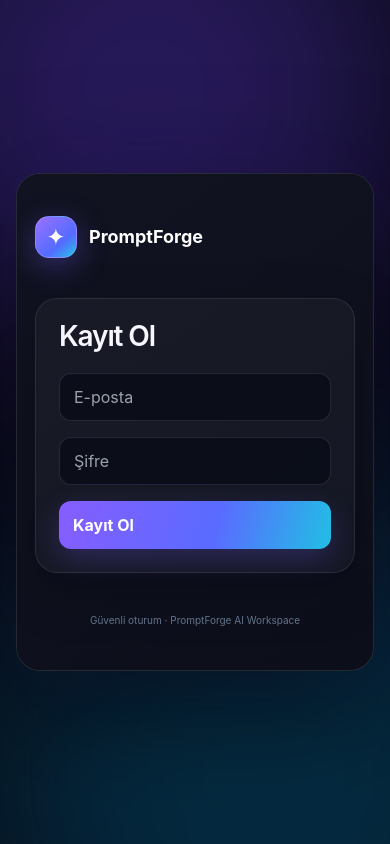
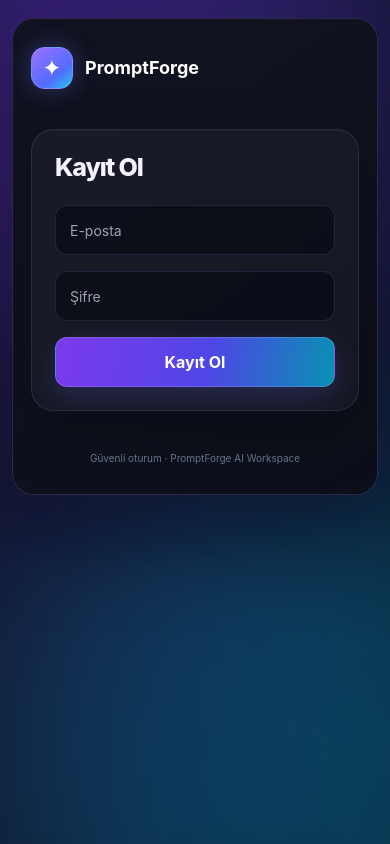
Before and after one commit to syntaxxsl/promptforge-nextjs, a Next.js app in the folder v2/: page /signup in a window 390 px wide. Built offline with nearby package versions, Linux system fonts and the light colour scheme; no server answers.

Commit message:
style(v2): polish Neon Universe and mobile layouts

```diff
--- a/v2/app/globals.css
+++ b/v2/app/globals.css
@@ -745,3 +745,52 @@ body{background:radial-gradient(ellipse at 15% -10%,rgba(113,88,255,.10),transpa
 @media(max-width:900px){.pf-discover-grid{grid-template-columns:repeat(2,minmax(0,1fr))}.pf-launchpad-orbit{width:85px;height:85px}}
 @media(max-width:600px){.pf-launchpad{padding:18px;border-radius:18px}.pf-launchpad-orbit{display:none}.pf-launchpad-actions{grid-template-columns:1fr}.pf-launchpad-actions>a{padding:10px}.pf-discover-heading{align-items:flex-start;flex-direction:column}.pf-discover-grid{gap:8px}.pf-discover-tile{min-height:140px;padding:12px}}
 @media(prefers-reduced-motion:reduce){.pf-launchpad-orbit,.pf-feature-card{animation:none}}
+
+
+/* Neon Universe responsive polish — shared visual system */
+:root{--pf-neon-violet:#a78bfa;--pf-neon-cyan:#67e8f9;--pf-neon-pink:#f0abfc;--pf-neon-blue:#60a5fa;--pf-neon-green:#6ee7b7;--pf-neon-amber:#fcd34d}
+html{scroll-behavior:smooth;scroll-padding-top:88px}body{overflow-x:hidden}
+button,a,input,textarea,select{-webkit-tap-highlight-color:transparent}
+.pf-app{isolation:isolate}.pf-topbar{z-index:35}
+.pf-workspace-rail{position:sticky;top:76px;z-index:29;overflow-x:auto;border-bottom:1px solid var(--pf-border);background:color-mix(in srgb,var(--pf-bg) 88%,transparent);backdrop-filter:blur(18px)}
+.pf-workspace-rail-inner{display:flex;min-width:max-content;align-items:center;gap:7px;padding:10px clamp(12px,2vw,30px)}
+.pf-workspace-rail-label{margin-right:5px;color:var(--pf-muted);font-size:9px;font-weight:850;letter-spacing:.17em}
+.pf-workspace-pill{display:inline-flex;min-height:36px;align-items:center;gap:7px;border:1px solid transparent;border-radius:11px;padding:0 11px;color:var(--pf-muted);font-size:11px;white-space:nowrap;transition:background .2s,color .2s,border-color .2s,box-shadow .2s}
+.pf-workspace-pill:hover{border-color:var(--pf-border);background:var(--pf-surface-2);color:var(--pf-fg)}
+.pf-workspace-pill.is-active{border-color:rgba(167,139,250,.28);background:linear-gradient(110deg,rgba(139,92,246,.2),rgba(34,211,238,.08));color:var(--pf-fg);box-shadow:0 0 22px rgba(139,92,246,.09)}
+.pf-command-trigger{display:inline-flex;min-height:38px;align-items:center;gap:9px;border:1px solid var(--pf-border);border-radius:11px;background:var(--pf-surface);padding:0 12px;color:var(--pf-muted);font-size:11px;transition:border-color .2s,box-shadow .2s}
+.pf-command-trigger:hover{border-color:rgba(167,139,250,.4);box-shadow:0 0 22px rgba(139,92,246,.1);color:var(--pf-fg)}
+.pf-hero{border-color:rgba(167,139,250,.22);background:linear-gradient(115deg,#111321 0%,#17152b 54%,#102334 100%)}
+.pf-hero-orb-one{animation:pf-neon-drift 13s ease-in-out infinite alternate}.pf-hero-orb-two{animation:pf-neon-drift 17s ease-in-out infinite alternate-reverse}
+.pf-hero-orbit{animation:pf-orbit-pulse 7s ease-in-out infinite;box-shadow:0 0 35px rgba(139,92,246,.18),inset 0 0 28px rgba(34,211,238,.08)}
+.pf-gradient-text{background-image:linear-gradient(100deg,#c4b5fd 0%,#7dd3fc 48%,#f0abfc 100%);background-size:180% auto;animation:pf-gradient-flow 8s linear infinite}
+.pf-feature-card{--pf-card-glow:rgba(139,92,246,.12);box-shadow:inset 0 1px rgba(255,255,255,.025),0 12px 34px rgba(0,0,0,.14)}
+.pf-feature-card.tone-violet{--pf-card-glow:rgba(139,92,246,.18);border-color:rgba(167,139,250,.17)}.pf-feature-card.tone-blue{--pf-card-glow:rgba(56,189,248,.16);border-color:rgba(56,189,248,.16)}.pf-feature-card.tone-pink{--pf-card-glow:rgba(236,72,153,.16);border-color:rgba(236,72,153,.16)}.pf-feature-card.tone-green{--pf-card-glow:rgba(16,185,129,.15);border-color:rgba(16,185,129,.16)}
+.pf-feature-card:hover{box-shadow:0 18px 45px rgba(0,0,0,.24),0 0 28px var(--pf-card-glow)}.pf-feature-icon{box-shadow:inset 0 0 22px var(--pf-card-glow),0 0 18px var(--pf-card-glow)}
+.pf-category-card{position:relative;overflow:hidden;transition:border-color .2s,transform .2s,box-shadow .2s}.pf-category-card:hover{transform:translateY(-2px);border-color:rgba(167,139,250,.22);box-shadow:0 14px 35px rgba(0,0,0,.13)}
+.pf-launchpad{position:relative;overflow:hidden;border:1px solid rgba(139,92,246,.22);border-radius:24px;background:radial-gradient(ellipse at 5% 0%,rgba(139,92,246,.15),transparent 42%),radial-gradient(ellipse at 100% 90%,rgba(34,211,238,.1),transparent 38%),linear-gradient(130deg,#141426,#101a29)}
+.pf-launchpad:after{position:absolute;inset:0;pointer-events:none;content:"";opacity:.16;background-image:radial-gradient(rgba(255,255,255,.5) .7px,transparent .7px);background-size:18px 18px;mask-image:linear-gradient(110deg,#000,transparent 72%)}.pf-launchpad>*{position:relative;z-index:1}
+.pf-auth-page{background:radial-gradient(ellipse at 12% 10%,rgba(124,58,237,.2),transparent 34rem),radial-gradient(ellipse at 92% 85%,rgba(6,182,212,.14),transparent 32rem),#080a12}
+.pf-auth-shell{border-color:rgba(167,139,250,.2);background:rgba(13,15,27,.88);box-shadow:0 30px 100px rgba(0,0,0,.48),0 0 70px rgba(124,58,237,.09);backdrop-filter:blur(24px)}
+.pf-auth-showcase{background:radial-gradient(ellipse at 80% 15%,rgba(124,58,237,.28),transparent 24rem),linear-gradient(145deg,#15132a,#101d2c 85%)}
+.pf-auth-form-side{background:linear-gradient(145deg,rgba(18,19,33,.97),rgba(12,15,25,.97))}
+.pf-auth-form-side form{border:1px solid rgba(167,139,250,.17);border-radius:22px;background:linear-gradient(145deg,rgba(27,27,46,.94),rgba(17,21,34,.96));padding:clamp(20px,4vw,32px);box-shadow:0 20px 60px rgba(0,0,0,.22),inset 0 1px rgba(255,255,255,.035)}
+.pf-auth-form-side form h1{margin-bottom:8px;font-size:clamp(25px,4vw,32px);font-weight:800;letter-spacing:-.045em;color:#f5f3ff}
+.pf-auth-form-side form .pf-input{min-height:48px;border-radius:12px;border-color:rgba(167,139,250,.16);background:rgba(7,10,19,.65);font-size:14px}
+.pf-auth-form-side form .pf-input:focus{border-color:#a78bfa;box-shadow:0 0 0 3px rgba(139,92,246,.13)}
+.pf-auth-form-side form .pf-btn-primary{min-height:48px;justify-content:center;border:1px solid rgba(196,181,253,.25);border-radius:12px;background:linear-gradient(100deg,#7c3aed,#4f46e5 55%,#0891b2);box-shadow:0 10px 28px rgba(99,102,241,.22);transition:transform .2s,box-shadow .2s,filter .2s}
+.pf-auth-form-side form .pf-btn-primary:hover{transform:translateY(-2px);filter:brightness(1.12);box-shadow:0 14px 34px rgba(99,102,241,.32)}
+.pf-auth-form-side form a{color:#c4b5fd}.pf-auth-form-side form [role=alert]{border:1px solid rgba(248,113,113,.22);border-radius:10px;background:rgba(127,29,29,.16);padding:10px}.pf-auth-form-side form [role=status]{border:1px solid rgba(52,211,153,.2);border-radius:10px;background:rgba(6,95,70,.14);padding:10px}
+.pf-auth-logo{box-shadow:0 0 25px rgba(139,92,246,.25),0 0 34px rgba(34,211,238,.1)}
+@keyframes pf-neon-drift{0%{transform:translate3d(-8px,0,0) scale(.94)}100%{transform:translate3d(22px,18px,0) scale(1.08)}}@keyframes pf-gradient-flow{0%{background-position:0% 50%}100%{background-position:180% 50%}}
+@media(max-width:767px){
+ .pf-topbar{height:64px;padding-left:12px;padding-right:12px}.pf-workspace-rail{top:64px}.pf-workspace-rail-inner{gap:5px;padding:8px 10px}.pf-workspace-pill{min-height:38px;padding:0 10px;font-size:10px}
+ .pf-main{min-width:0}.pf-dashboard-stats{grid-template-columns:repeat(2,minmax(0,1fr))}.pf-dashboard-stats>div{min-width:0}
+ .pf-hero{padding:24px 19px;border-radius:20px}.pf-hero h1{font-size:clamp(29px,8vw,40px);overflow-wrap:anywhere}.pf-search{gap:8px;padding:12px}
+ .pf-launchpad{padding:17px}.pf-launchpad-actions{grid-template-columns:1fr}.pf-discover-grid{grid-template-columns:repeat(2,minmax(0,1fr))}.pf-discover-tile{min-height:145px}
+ .pf-category-card{min-width:0}.pf-auth-page{align-items:flex-start;padding:18px 12px}.pf-auth-shell{border-radius:22px}.pf-auth-form-side{min-height:0;padding:28px 18px}.pf-auth-form-side form{padding:21px;border-radius:18px}
+ .pf-auth-form-side form .pf-input,.pf-auth-form-side form .pf-btn-primary{min-height:50px}.pf-chat-studio{min-height:calc(100dvh - 64px);max-width:100vw}.pf-chat-studio>aside{width:min(84vw,300px)}
+}
+@media(max-width:420px){.pf-dashboard-stats{gap:8px}.pf-dashboard-stats>div{padding:10px}.pf-discover-grid{gap:7px}.pf-discover-tile{min-height:132px;padding:10px}.pf-discover-tile b{font-size:12px}.pf-feature-card{padding:15px}}
+@media(hover:none){.pf-feature-card:hover,.pf-category-card:hover,.pf-discover-tile:hover{transform:none}}
+@media(prefers-reduced-motion:reduce){html{scroll-behavior:auto}.pf-hero-orb-one,.pf-hero-orb-two,.pf-gradient-text{animation:none}}
```
